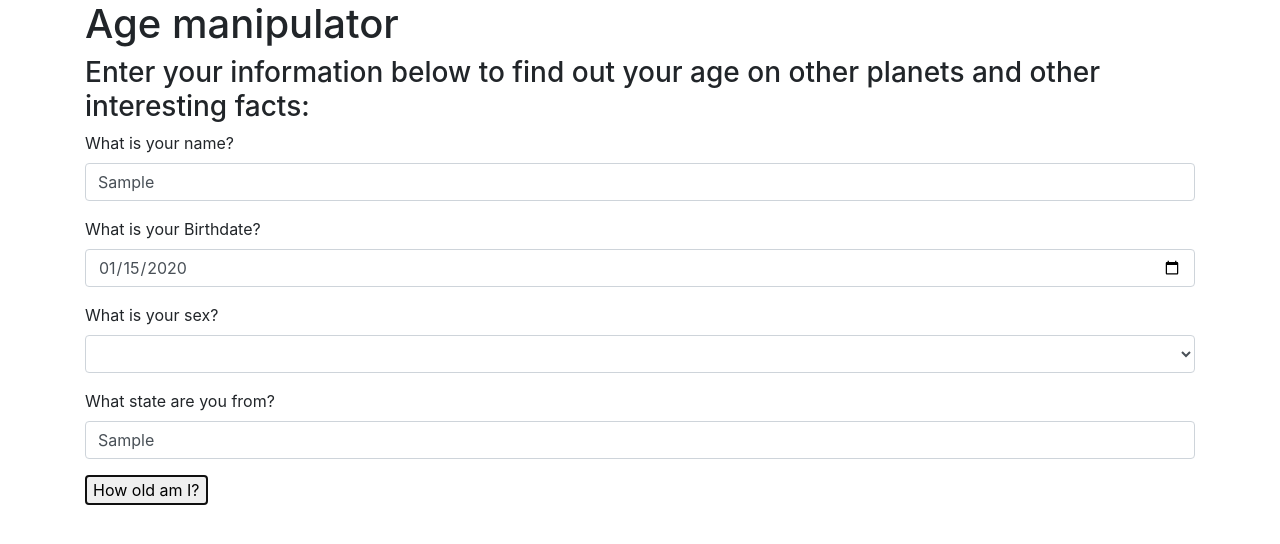
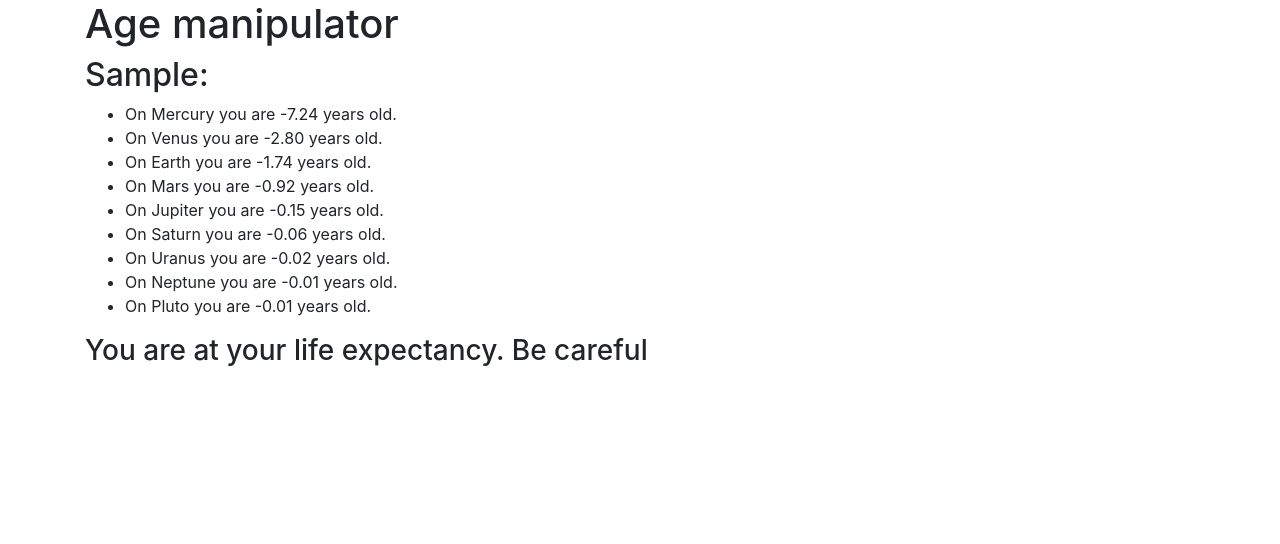
Before and after one commit to KChellis/Age-Manipulation, a website built with webpack: page src/index.html in a window 1280 px wide. Both pictures are taken after typing "Sample", "2020-01-15", "Sample" into the empty fields and a click on the button "How old am I?". Built offline with nearby package versions, Linux system fonts and the light colour scheme.

Commit message:
add jquery to show planet ages ands life expectancy

```diff
--- a/src/index.html
+++ b/src/index.html
@@ -37,6 +37,14 @@
           <button type="submit" name="button">How old am I?</button>
         </form>
       </div>
+      <div class="results">
+        <h2 class="name">:</h2>
+        <ul id="planets">
+
+        </ul>
+        <h3 id="life"></h3>
+
+      </div>
     </div>
   </body>
 </html>
--- a/src/main.js
+++ b/src/main.js
@@ -1,4 +1,4 @@
-import { User } from "./user.js"
+import { User } from "./user.js";
 import $ from 'jquery';
 import 'bootstrap';
 import 'bootstrap/dist/css/bootstrap.min.css';
@@ -10,6 +10,29 @@ $(function() {
     let name = $("#name").val();
     let sex = $("#sex").val();
     let state = $("#state").val().toUpperCase();
-    let birthday = new Date($("#birthday").val())
+    let date = $("#birthday").val().split("-");
+    let year = parseInt(date[0]);
+    let month = parseInt(date[1]) - 1;
+    let day = parseInt(date[2]);
+    let birthday = new Date(year, month, day);
+    let user = new User(name, birthday, sex, state);
+    let seconds = user.getSeconds();
+    let planetYrs = user.planetYears();
+    let life = user.lifeExpectancy();
+    let animals = user.animalLife();
+    $(".form").hide();
+    $(".results").show();
+    $(".name").prepend(name);
+    for (var i = 0; i < planetYrs.length; i++) {
+      let planets = ["Mercury", "Venus", "Earth", "Mars", "Jupiter", "Saturn", "Uranus", "Neptune", "Pluto"];
+      $("#planets").append(`<li>On ${planets[i]} you are ${planetYrs[i]} years old.</li>`);
+    }
+    if (life <= -.5) {
+      $("#life").text(`You are already living ${-life} years beyond your life expectancy. Good job!`);
+    }else if (-.5 < life < .5) {
+      $("#life").text(`You are at your life expectancy. Be careful`);
+    }else {
+      $("#life").text(`You will live for ${life} more years. Make sure they are good ones!`)
+    }
   });
 });
--- a/src/styles.css
+++ b/src/styles.css
@@ -0,0 +1,6 @@
+.results {
+  display: none;
+}
+.form-group {
+  margin: 5px;
+}
--- a/src/user.js
+++ b/src/user.js
@@ -19,7 +19,7 @@ class User {
     let planetToEarth = [.24, 0.62, 1, 1.88, 11.86, 29.4, 84.3, 164.79, 248.09];
     this.years = this.getSeconds() / secondsInYear;
     for (var i = 0; i < 9; i++) {
-      planets.push(this.years/planetToEarth[i]);
+      planets.push((this.years/planetToEarth[i]).toFixed(2));
     }
     return planets;
   }
```
Also changed, not shown: spec/user-spec.js (+1 -2 lines).
